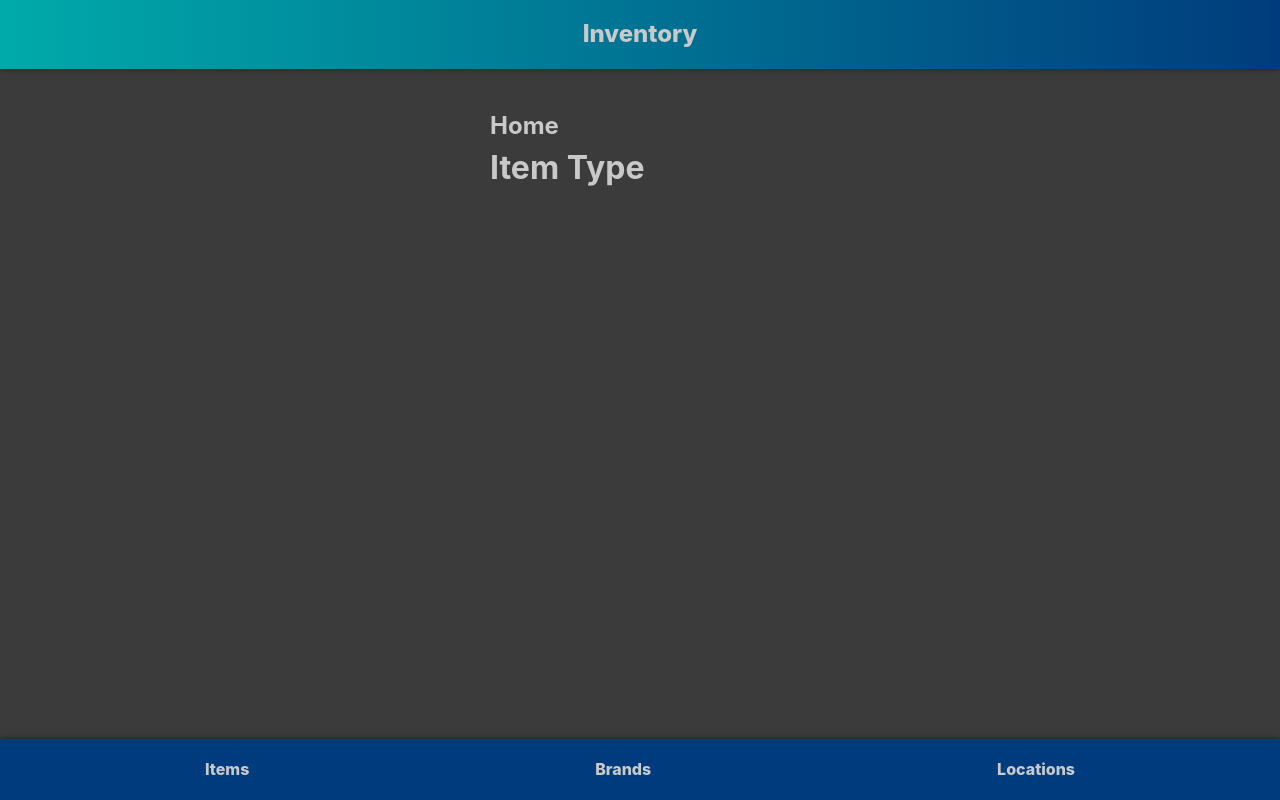
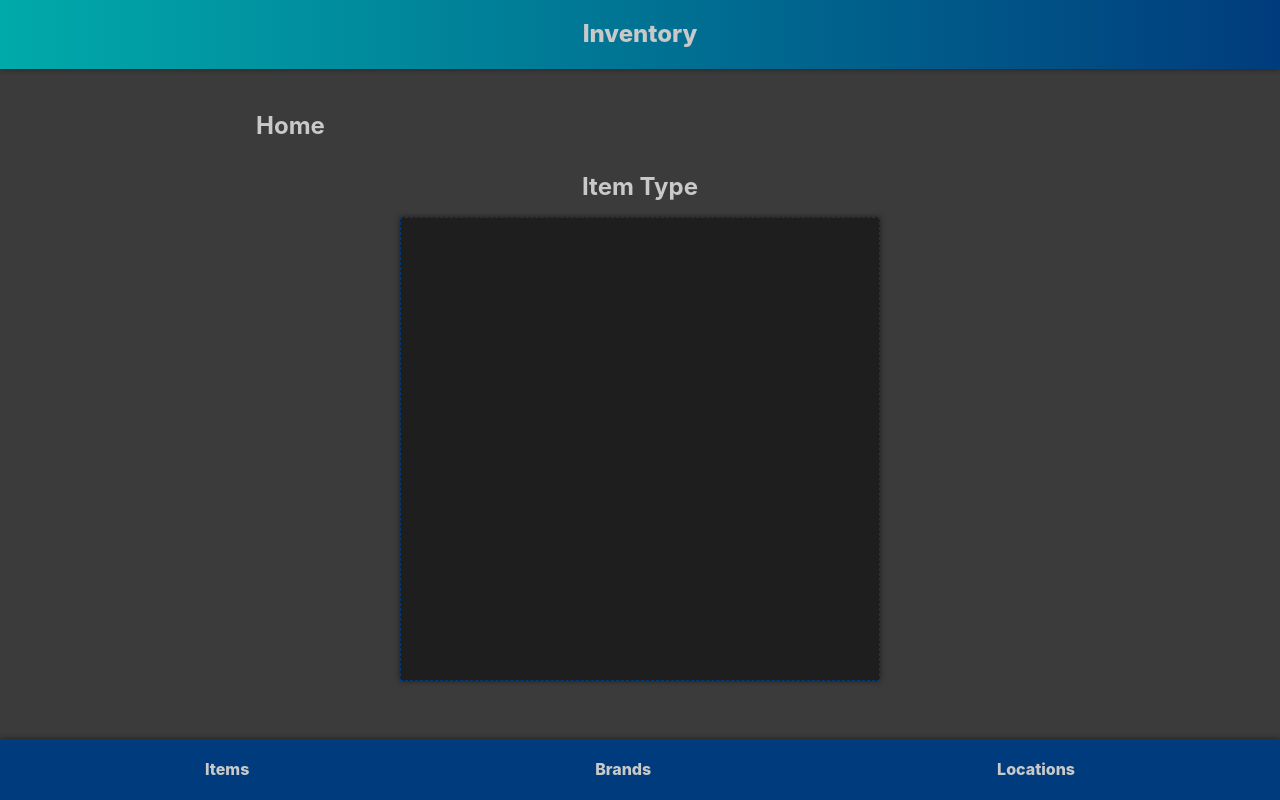
Before and after one commit to whoadood/inventory, a Next.js app: page / in a window 1280 px wide. Built offline with nearby package versions, Linux system fonts and the light colour scheme; no server answers; the database is empty.

Commit message:
styles for doughnut chart

```diff
--- a/charts/Doughnut.tsx
+++ b/charts/Doughnut.tsx
@@ -1,6 +1,8 @@
 import React from "react";
 import "chart.js/auto";
 import { Chart } from "react-chartjs-2";
+import Section from "../layout/Section";
+import chartStyles from "../styles/chart.module.css";
 
 export default function DoughnutChart({ data }: { data: any }) {
   const getLabels = data.map((item: any) => item.name);
@@ -18,9 +20,10 @@ export default function DoughnutChart({ data }: { data: any }) {
   };
 
   return (
-    <div>
-      <h1>Item Type</h1>
-      <Chart type="doughnut" data={formatData} />
-    </div>
+    <Section title="Item Type">
+      <div className={chartStyles.chartSection}>
+        <Chart type="doughnut" data={formatData} />
+      </div>
+    </Section>
   );
 }
--- /dev/null
+++ b/styles/chart.module.css
@@ -0,0 +1,9 @@
+.chartSection {
+  padding: 1rem 2rem 2rem 2rem;
+  border: 1px dashed rgb(0, 60, 125);
+  background: rgba(15, 15, 15, 0.65);
+  width: 60vmin;
+  /* max-width: 430px; */
+  box-shadow: 0 0 5px 0 rgba(15, 15, 15, 0.65);
+  /* position: relative; */
+}
```
